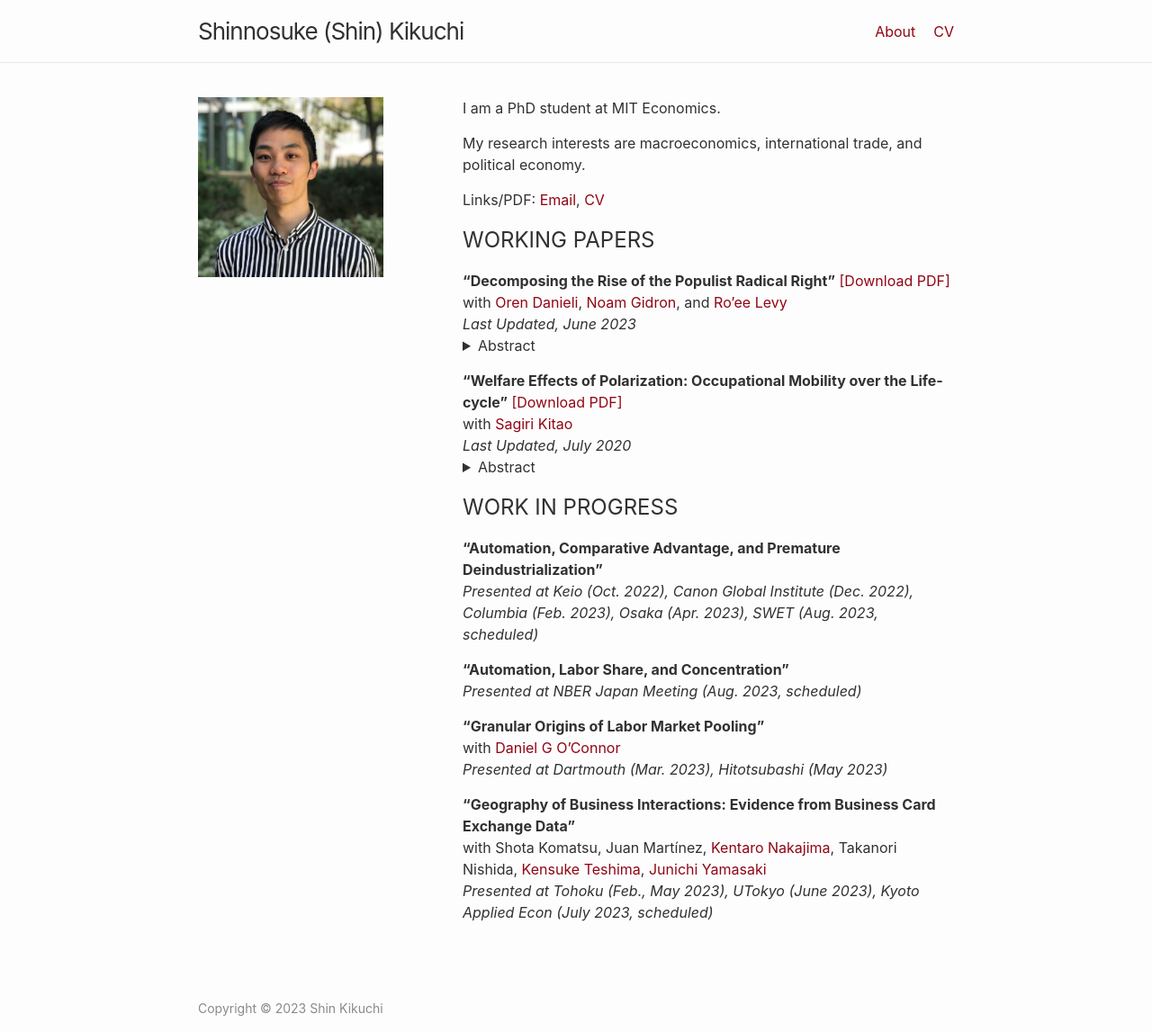
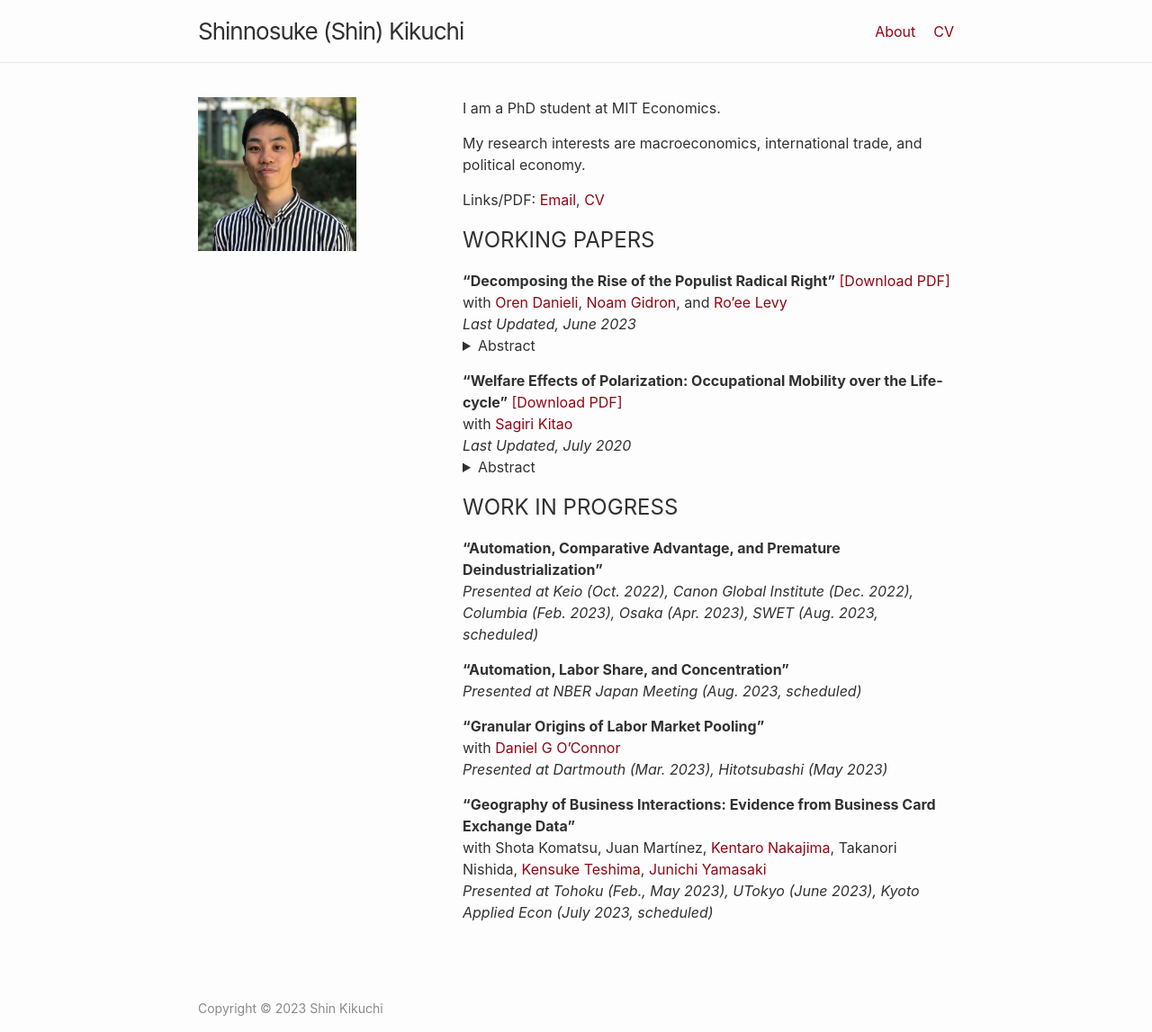
Before and after one commit to shinnkikuchi/shinnkikuchi.github.io, a Jekyll site: the page built from index.md, in a window 1280 px wide. Shown: the whole page at 90% size. Built offline with Jekyll 4.4.1, drawn with Linux system fonts in a browser that asks for light colours.

Commit message:
Update home.html

```diff
--- a/_layouts/home.html
+++ b/_layouts/home.html
@@ -5,7 +5,7 @@
 <div class="home">
 
   <div class="columnleft">
-    <img src="/files/headshot.jpg" alt="Shin Kikuchi" style="max-width: 70%"/>
+    <img src="/files/headshot.jpg" alt="Shin Kikuchi" style="max-width: 60%"/>
   </div>
   <div class="columnright">
     {{ content }}
```
